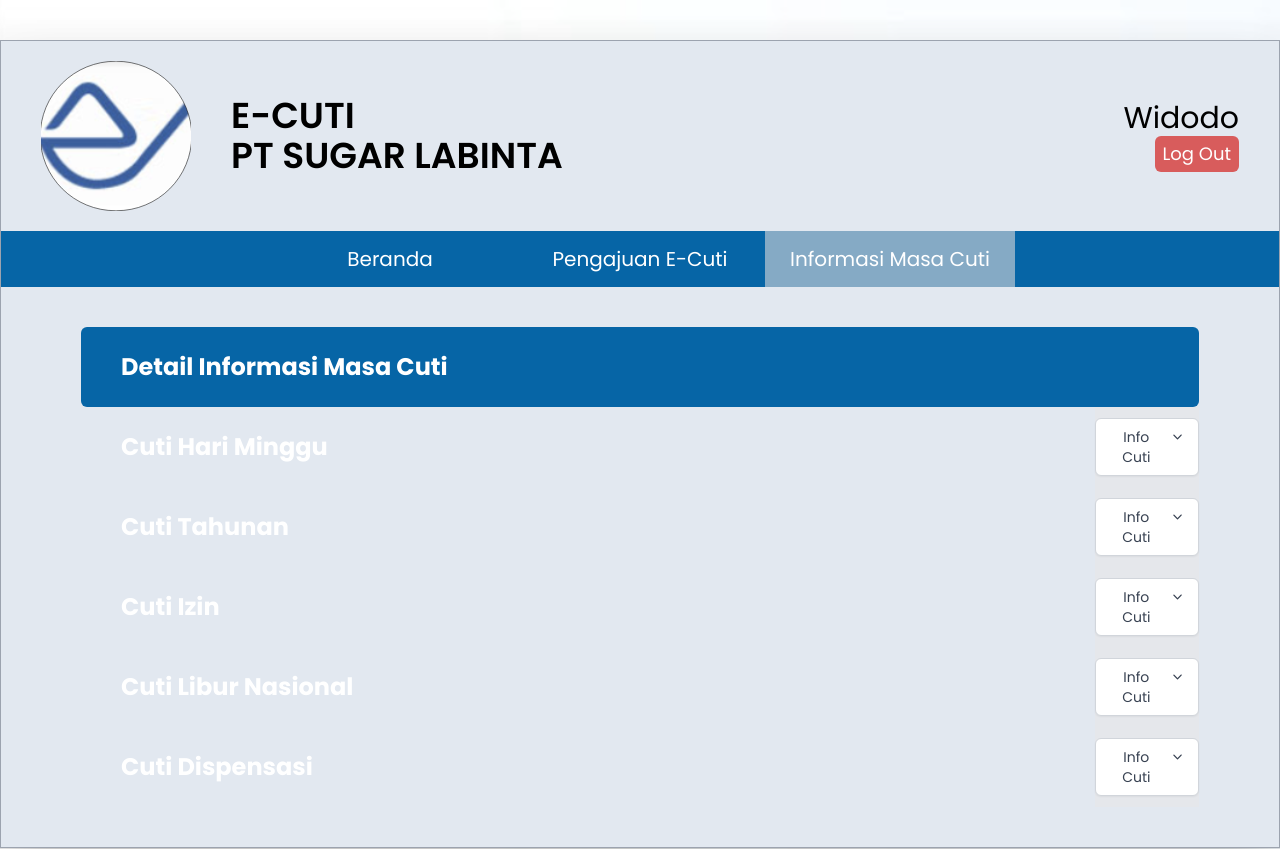
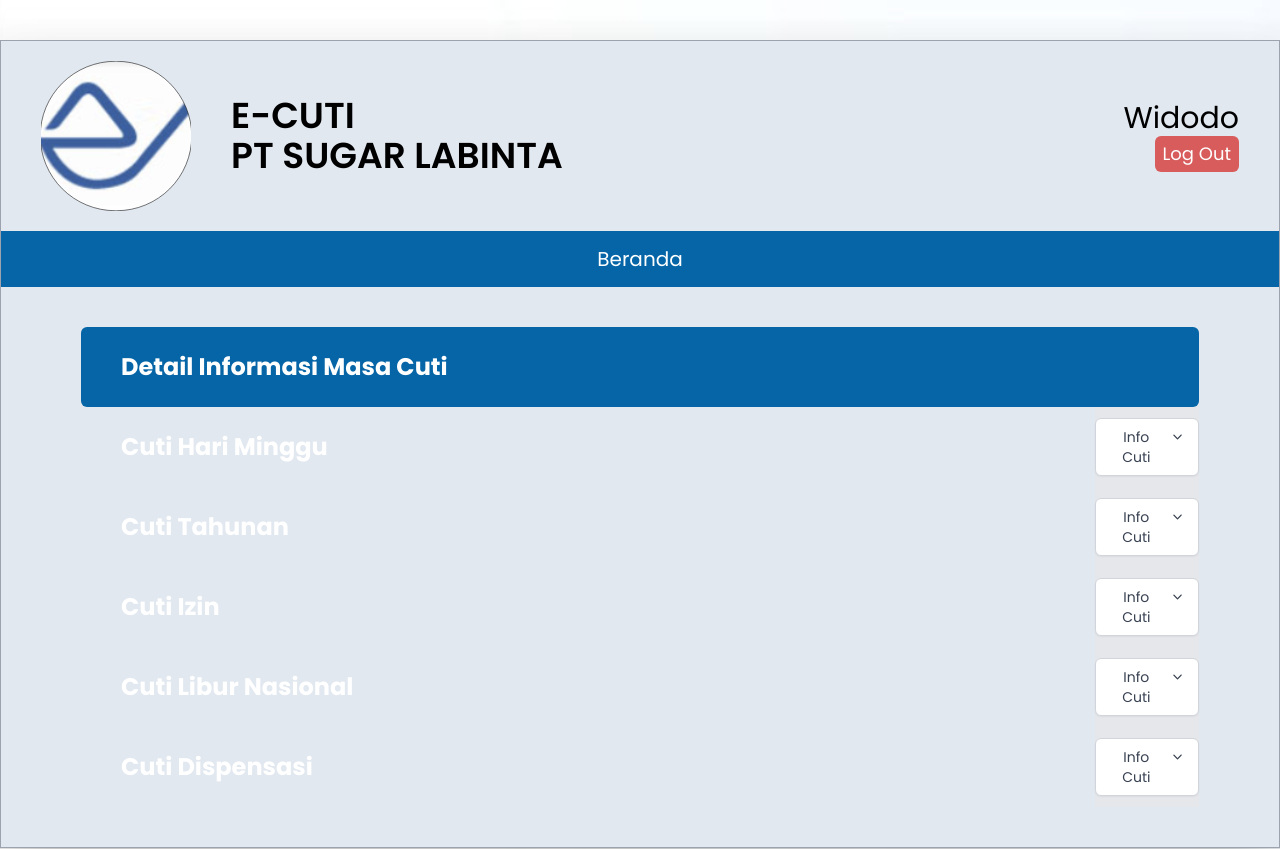
Before and after one commit to barbar17/tubes-PTI, a React (Create React App) app in the folder frontend/: page /user/informasi_masa_cuti in a window 1280 px wide. Shown: the top 849 px of the page. Built offline with nearby package versions, Linux system fonts and the light colour scheme.

Commit message:
create admin nav menus

```diff
--- a/frontend/src/Pages/Header/Header.js
+++ b/frontend/src/Pages/Header/Header.js
@@ -1,11 +1,12 @@
 import React from 'react'
 import { NavLink } from 'react-router-dom'
-import { Menus } from './Menu'
+// import { MenusUser } from './MenuUser'
+import { MenusAdmin } from './MenuAdmin'
 import { Link } from 'react-router-dom'
 
 function Header() {
 
-    const navigation = Menus()
+    const navigation = MenusAdmin()
 
     return (
         <>
--- /dev/null
+++ b/frontend/src/Pages/Header/MenuAdmin.js
@@ -0,0 +1,14 @@
+
+export function MenusAdmin() {
+    const link = [
+        {
+            title: 'Beranda',
+            path: '/admin/beranda',
+            active: "h-full w-[250px] px-5 text-white bg-active-btn flex items-center justify-center",
+            notActive: "h-full w-[250px] px-5 text-white flex items-center justify-center hover:bg-active-btn transition-colors"
+        },
+
+    ]
+
+    return link
+}
--- a/frontend/src/Pages/Header/Menu.js
+++ b/frontend/src/Pages/Header/MenuUser.js
@@ -1,5 +1,5 @@
 
-export function Menus() {
+export function MenusUser() {
     const link = [
         {
             title: 'Beranda',
```
